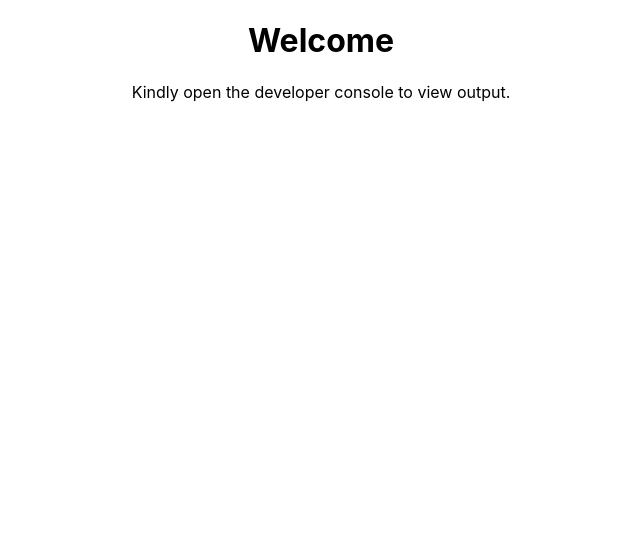
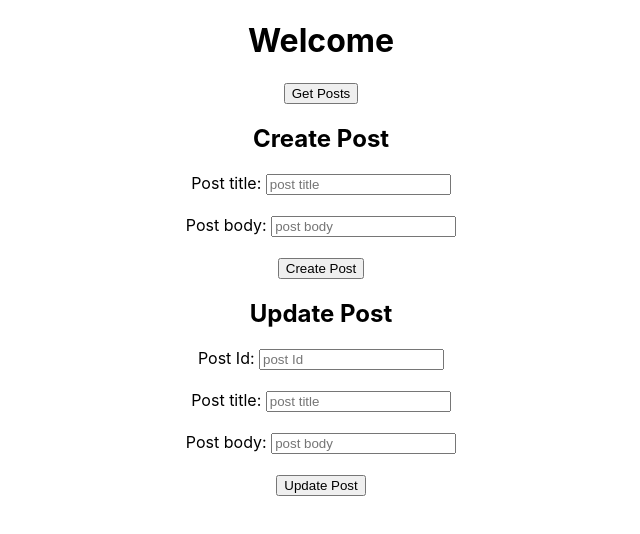
Before and after one commit to Bentike/api_test, a React (Create React App) app: page / in a window 1280 px wide. Shown: the top 534 px of the page, without its empty margins (319-959 px from the left). Built offline with nearby package versions, Linux system fonts and the light colour scheme; no server answers; the HTML template or start-up script is replaced by a standard one.

Commit message:
updating app UI

```diff
--- a/src/App.css
+++ b/src/App.css
@@ -2,37 +2,8 @@
   text-align: center;
 }
 
-.App-logo {
-  height: 40vmin;
-  pointer-events: none;
+.post__wrap{
+  display: flex;
+  flex-wrap: wrap;
+  justify-content: space-evenly;
 }
-
-@media (prefers-reduced-motion: no-preference) {
-  .App-logo {
-    animation: App-logo-spin infinite 20s linear;
-  }
-}
-
-.App-header {
-  background-color: #282c34;
-  min-height: 100vh;
-  display: flex;
-  flex-direction: column;
-  align-items: center;
-  justify-content: center;
-  font-size: calc(10px + 2vmin);
-  color: white;
-}
-
-.App-link {
-  color: #61dafb;
-}
-
-@keyframes App-logo-spin {
-  from {
-    transform: rotate(0deg);
-  }
-  to {
-    transform: rotate(360deg);
-  }
-}
--- a/src/App.js
+++ b/src/App.js
@@ -1,55 +1,144 @@
+import { useState } from 'react';
+import Post from './Post';
+import CreatePost from './CreatePost';
+import UpdatePost from './UpdatePost';
 import './App.css';
 const axios = require('axios');
 
-//CREATE
-axios.post('https://jsonplaceholder.typicode.com/posts', {
-  title: 'Cats',
-  body: 'Cats are lovely',
-  userId: 10,
-})
+
+  //DELETE
+//  axios.delete('https://jsonplaceholder.typicode.com/posts/1')
+//   .then(function (response) {
+//     console.log(response);
+//   })
+//   .catch(function (error) {
+//     console.log(error);
+//   });
+
+function App() {
+  const [posts, setPosts] = useState([]);
+  const [isLoading, setIsLoading] = useState(false);
+  const [postBody, setPostBody] = useState("");
+  const [postTitle, setPostTitle] = useState("");
+  const [createdPostTitle, setCreatedPostTitle] = useState("");
+  const [createdPostBody, setCreatedPostBody] = useState("");
+  const [isCreatingPost, setIsCreatingPost] = useState(false);
+  const [updatePostTitle, setUpdatePostTitle] = useState("");
+  const [updatePostBody, setUpdatePostBody] = useState("");
+  const [updatePostId, setUpdatePostId] = useState("");
+  const [updatedPostTitle, setUpdatedPostTitle] = useState("");
+  const [updatedPostBody, setUpdatedPostBody] = useState("");
+  const [isUpdatingPost, setIsUpdatingPost] = useState(false);
+
+  const setTitle = e => {
+     setPostTitle(e.target.value);
+  }
+
+  const setBody = e => {
+    setPostBody(e.target.value);
+  }
+
+  const updateTitle = e => {
+    setUpdatePostTitle(e.target.value);
+  }
+
+  const updateBody = e => {
+    setUpdatePostBody(e.target.value);
+  }
+
+  const updateId = e => {
+     setUpdatePostId(e.target.value);
+  }
+
+  const getPost = () => {
+    setPosts([]);
+    setIsLoading(true);
+    axios.get('https://jsonplaceholder.typicode.com/posts')
     .then(function (response) {
-  console.log(response);
+       setPosts(response.data);
+       setIsLoading(false);
     })
     .catch(function (error) {
       console.log(error);
     });
+  }
 
-//READ
-axios.get('https://jsonplaceholder.typicode.com/posts')
+  const setPost = (e) => {
+    e.preventDefault();
+    setIsCreatingPost(false);
+    axios.post('https://jsonplaceholder.typicode.com/posts', {
+      title: `${postTitle}`,
+      body: `${postBody}`,
+      userId: 1,
+    })
     .then(function (response) {
-    console.log(response.data);
+      setCreatedPostTitle(response.data.title);
+      setCreatedPostBody(response.data.body);
+      setPostBody('');
+      setPostTitle('');
+      setIsCreatingPost(true);
     })
     .catch(function (error) {
       console.log(error);
     });
+  }
 
-  //UPDATE
-  axios.put('https://jsonplaceholder.typicode.com/posts/1', {
-    title: 'Lions',
-    body: 'Lions are not lovely',
+  const updatePost = (e) => {
+    e.preventDefault();
+    setIsUpdatingPost(false);
+    axios.put(`https://jsonplaceholder.typicode.com/posts/${updatePostId}`, {
+    title: `${updatePostTitle}`,
+    body: `${updatePostBody}`,
     userId: 1,
     })
     .then(function (response) {
       console.log(response);
+      setUpdatedPostTitle(response.data.title);
+      setUpdatedPostBody(response.data.body);
+      setUpdatePostId('');
+      setUpdatePostTitle('');
+      setUpdatePostBody('');
+      setIsUpdatingPost(true);
     })
     .catch(function (error) {
       console.log(error);
     });
+  }
 
-  //DELETE
- axios.delete('https://jsonplaceholder.typicode.com/posts/1')
-  .then(function (response) {
-    console.log(response);
-  })
-  .catch(function (error) {
-    console.log(error);
-  });
-
-function App() {
   return (
     <div className="App">
        <h1>Welcome</h1>
-       <p>Kindly open the developer console to view output.</p>
+       <button onClick={getPost}>Get Posts</button>
+       {isLoading && <p>Loading...</p>}
+       <div className='post__wrap'>
+        {posts.map(post => {
+          return <Post key={post.id} title={post.title} body={post.body}/>
+        })}
+       </div>
+
+       <CreatePost
+         title={postTitle}
+         body={postBody}
+         handleTitleChange={setTitle}
+         handleBodyChange={setBody}
+         createPost={setPost}
+         isSuccess={isCreatingPost}
+         newTitle={createdPostTitle}
+         newBody={createdPostBody}
+       />
+
+       <UpdatePost
+          title={updatePostTitle}
+          body={updatePostBody}
+          postId={updatePostId}
+          handleIdChange={updateId}
+          handleBodyChange={updateBody}
+          handleTitleChange={updateTitle}
+          isSuccess={isUpdatingPost}
+          updatePost={updatePost}
+          newTitle={updatedPostTitle}
+          newBody={updatedPostBody}
+       />
     </div>
   );
 }
--- /dev/null
+++ b/src/CreatePost.js
@@ -0,0 +1,45 @@
+import React from 'react';
+import Post from './Post';
+
+function CreatePost({
+  title,
+  body,
+  handleTitleChange,
+  handleBodyChange,
+  createPost,
+  isSuccess,
+  newTitle,
+  newBody}) {
+  return (
+    <div>
+       <h2>Create Post</h2>
+        <form>
+           <label htmlFor='title'>Post title:</label> {" "}
+           <input
+              name='title'
+              placeholder='post title'
+              maxLength='20'
+              required
+              value={title}
+              onChange={handleTitleChange}
+              />
+             <br/> <br/>
+           <label htmlFor='body'>Post body:</label> {" "}
+           <input
+             name='body'
+             placeholder='post body'
+             maxLength='100'
+             required
+             value={body}
+             onChange={handleBodyChange}
+             />
+           <br/> <br/>
+           <button onClick={createPost}>Create Post</button>
+        </form>
+        {isSuccess && <h3 style={{color: 'green'}}>Post Created successfully</h3>}
+        {isSuccess && <Post title={newTitle} body={newBody}/>}
+    </div>
+  )
+}
+
+export default CreatePost;
--- /dev/null
+++ b/src/Post.js
@@ -0,0 +1,13 @@
+import React from 'react';
+import './post.css';
+
+function Post({title, body}) {
+  return (
+    <div className='post'>
+        <h3>{title}</h3>
+        <p>{body}</p>
+    </div>
+  )
+}
+
+export default Post;
--- /dev/null
+++ b/src/UpdatePost.js
@@ -0,0 +1,59 @@
+import React from 'react';
+import Post from './Post';
+
+function UpdatePost({
+  title,
+  body,
+  handleTitleChange,
+  handleBodyChange,
+  updatePost,
+  isSuccess,
+  newTitle,
+  newBody,
+  postId,
+  handleIdChange
+}) {
+  return (
+    <div>
+       <h2>Update Post</h2>
+        <form>
+           <label htmlFor='id'>Post Id:</label> {" "}
+           <input name='id'
+            placeholder='post Id'
+            maxLength='3'
+            type='number'
+            required
+            onChange={handleIdChange}
+            value={postId}
+           />
+           <br/> <br/>
+
+           <label htmlFor='title'>Post title:</label> {" "}
+           <input
+              name='title'
+              placeholder='post title'
+              maxLength='20'
+              required
+              value={title}
+              onChange={handleTitleChange}
+              />
+             <br/> <br/>
+           <label htmlFor='body'>Post body:</label> {" "}
+           <input
+             name='body'
+             placeholder='post body'
+             maxLength='100'
+             required
+             value={body}
+             onChange={handleBodyChange}
+             />
+           <br/> <br/>
+           <button onClick={updatePost}>Update Post</button>
+        </form>
+        {isSuccess && <h3 style={{color: 'green'}}>Post Updated successfully</h3>}
+        {isSuccess && <Post title={newTitle} body={newBody}/>}
+    </div>
+  )
+}
+
+export default UpdatePost;
--- /dev/null
+++ b/src/post.css
@@ -0,0 +1,6 @@
+.post{
+    width: 25%;
+    border: 1px solid #000;
+    padding: 10px;
+    margin: 10px auto;
+}
```
Lines whose indentation alone changed are shown as unchanged.
